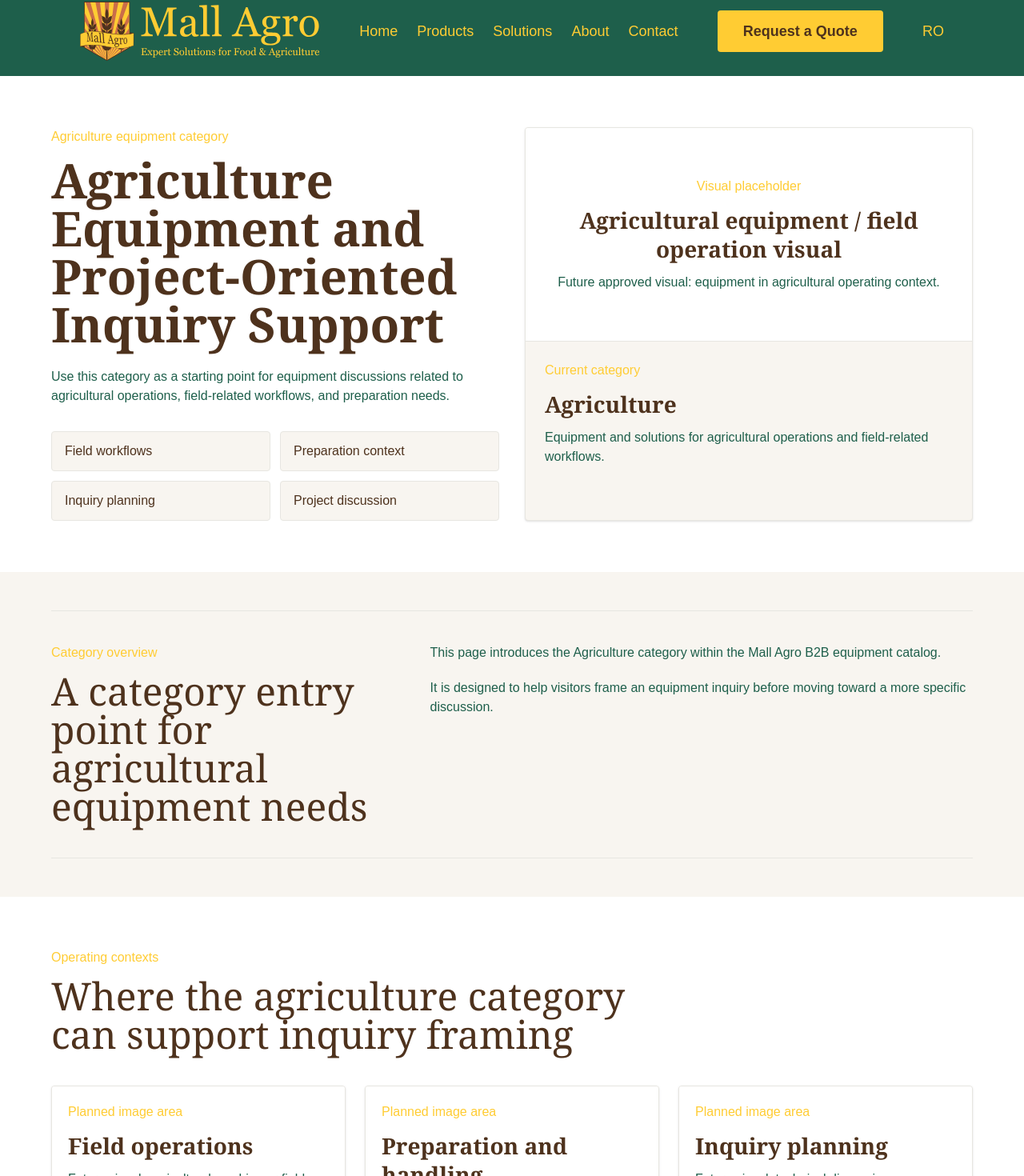
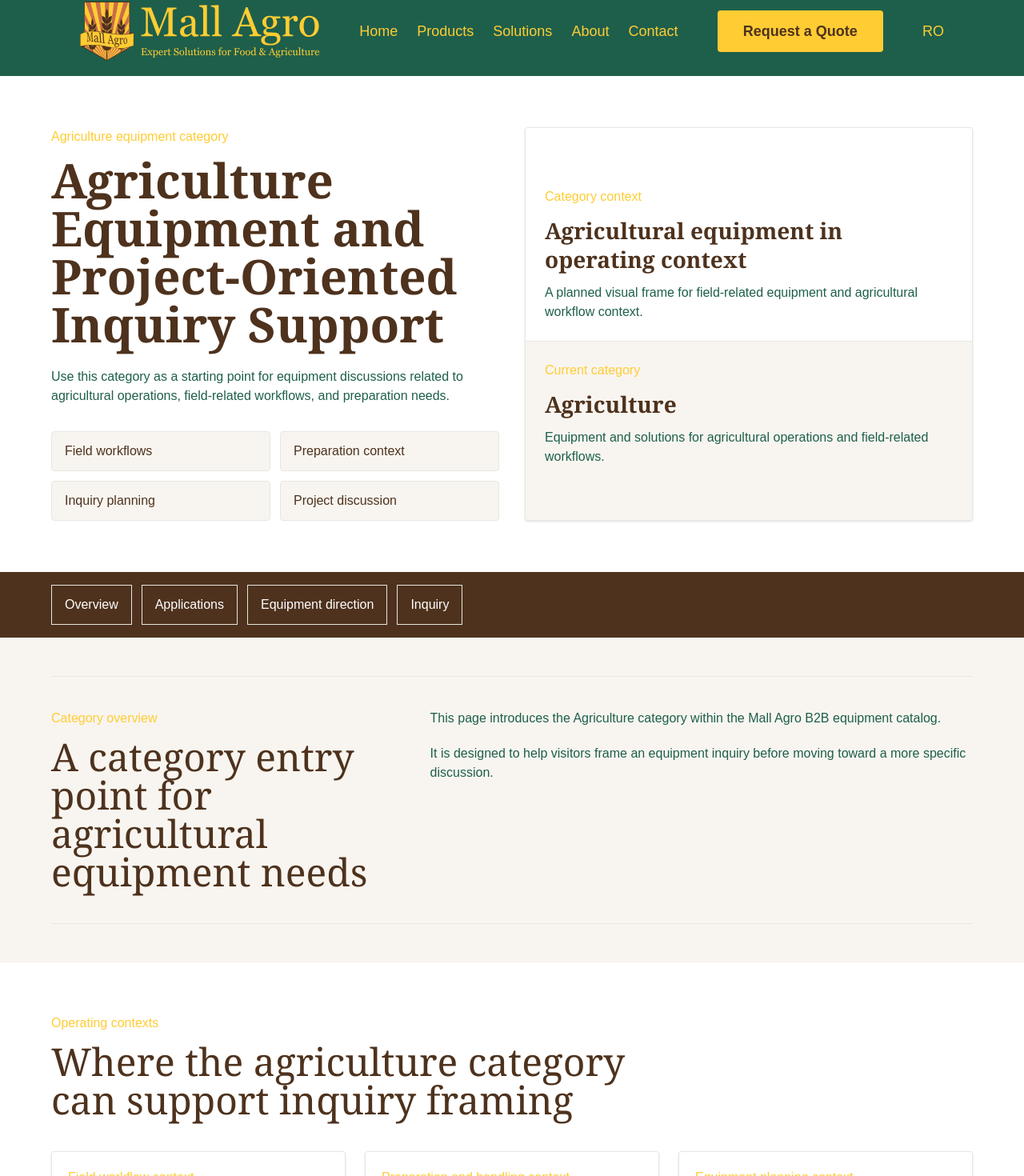
Before and after one commit to GROZILCHO/mall-agro-redesign, a Next.js app: page /products/agriculture in a window 1280 px wide. Shown: the part 63-1533 px from the top of the page at 80% size. Built offline with nearby package versions, Linux system fonts and the light colour scheme.

Commit message:
refactor: polish Agriculture category visual frames

```diff
--- a/src/app/products/components/CategoryLandingPage.js
+++ b/src/app/products/components/CategoryLandingPage.js
@@ -37,7 +37,7 @@ export default function CategoryLandingPage({ categoryId, locale = 'en' }) {
           </div>
 
           <div className="grid min-h-80 overflow-hidden rounded border border-neutral bg-gentle shadow">
-            <div className="flex min-h-56 items-center justify-center border-b border-neutral bg-white p-6 text-center">
+            <div className="flex min-h-56 items-end border-b border-neutral bg-white p-6">
               <div>
                 <p className="body text-accent">
                   {richContent.visuals.hero.label}
@@ -65,7 +65,21 @@ export default function CategoryLandingPage({ categoryId, locale = 'en' }) {
         </div>
       </section>
 
-      <section className="px-4 py-12 md:px-10 lg:px-16">
+      <nav aria-label="Agriculture category sections" className="bg-primary px-4 py-4 md:px-10 lg:px-16">
+        <div className="mx-auto flex max-w-6xl flex-col gap-3 text-white sm:flex-row sm:flex-wrap">
+          {richContent.pageNavigation.map((item) => (
+            <Link
+              key={item.href}
+              href={item.href}
+              className="body border border-neutral px-4 py-3 text-center text-white hover:text-accent"
+            >
+              {item.label}
+            </Link>
+          ))}
+        </div>
+      </nav>
+
+      <section id="overview" className="scroll-mt-24 px-4 py-12 md:px-10 lg:px-16">
         <div className="mx-auto grid max-w-6xl gap-8 border-y border-neutral py-10 lg:grid-cols-5">
           <div className="lg:col-span-2">
             <p className="body text-accent">
@@ -85,7 +99,7 @@ export default function CategoryLandingPage({ categoryId, locale = 'en' }) {
         </div>
       </section>
 
-      <section className="bg-white px-4 py-16 md:px-10 lg:px-16">
+      <section id="applications" className="scroll-mt-24 bg-white px-4 py-16 md:px-10 lg:px-16">
         <div className="mx-auto max-w-6xl">
           <div className="mb-10 max-w-3xl">
             <p className="body text-accent">
@@ -101,10 +115,10 @@ export default function CategoryLandingPage({ categoryId, locale = 'en' }) {
                 <div className="flex min-h-40 items-center border-b border-neutral bg-white p-5">
                   <div>
                     <p className="body text-accent">
-                      Planned image area
+                      {richContent.visuals.operatingContexts[index]?.title || area.title}
                     </p>
                     <h3 className="h3 mt-3 text-primary">
-                      {richContent.visuals.operatingContexts[index]?.title || area.title}
+                      {area.title}
                     </h3>
                     <p className="body mt-3 text-menu">
                       {richContent.visuals.operatingContexts[index]?.note}
@@ -125,7 +139,7 @@ export default function CategoryLandingPage({ categoryId, locale = 'en' }) {
         </div>
       </section>
 
-      <section className="px-4 py-16 md:px-10 lg:px-16">
+      <section id="equipment-direction" className="scroll-mt-24 px-4 py-16 md:px-10 lg:px-16">
         <div className="mx-auto grid max-w-6xl gap-8 lg:grid-cols-5">
           <div className="lg:col-span-2">
             <p className="body text-accent">
@@ -138,7 +152,7 @@ export default function CategoryLandingPage({ categoryId, locale = 'en' }) {
           <div className="grid gap-6 lg:col-span-3">
             <div className="rounded border border-neutral bg-white p-6 shadow">
               <p className="body text-accent">
-                Future category visual
+                Category context
               </p>
               <h3 className="h3 mt-3 text-primary">
                 {richContent.visuals.equipmentDirection.title}
@@ -158,7 +172,7 @@ export default function CategoryLandingPage({ categoryId, locale = 'en' }) {
         </div>
       </section>
 
-      <section className="bg-white px-4 py-16 md:px-10 lg:px-16">
+      <section id="inquiry" className="scroll-mt-24 bg-white px-4 py-16 md:px-10 lg:px-16">
         <div className="mx-auto max-w-6xl">
           <div className="mb-10 grid gap-6 md:grid-cols-2 md:items-end">
             <div>
@@ -220,6 +234,30 @@ export default function CategoryLandingPage({ categoryId, locale = 'en' }) {
         </div>
       </section>
 
+      <section className="bg-white px-4 py-12 md:px-10 lg:px-16">
+        <div className="mx-auto grid max-w-6xl gap-6 border-y border-neutral py-8 md:grid-cols-3 md:items-center">
+          <div>
+            <p className="body text-accent">
+              {richContent.relatedCategories.eyebrow}
+            </p>
+            <h2 className="h3 mt-3 text-primary">
+              {richContent.relatedCategories.title}
+            </h2>
+          </div>
+          <div className="grid gap-3 md:col-span-2 md:grid-cols-2">
+            {richContent.relatedCategories.links.map((item) => (
+              <Link
+                key={item.href}
+                href={item.href}
+                className="body rounded border border-neutral bg-gentle px-4 py-4 text-primary hover:text-accent"
+              >
+                {item.label}
+              </Link>
+            ))}
+          </div>
+        </div>
+      </section>
+
       <section className="bg-white px-4 py-16 md:px-10 lg:px-16">
         <div className="mx-auto grid max-w-6xl gap-8 bg-primary p-6 text-white shadow md:grid-cols-3 md:items-center">
           <div className="md:col-span-2">
```
Also changed, not shown: src/lib/content/categoryPages.js.
